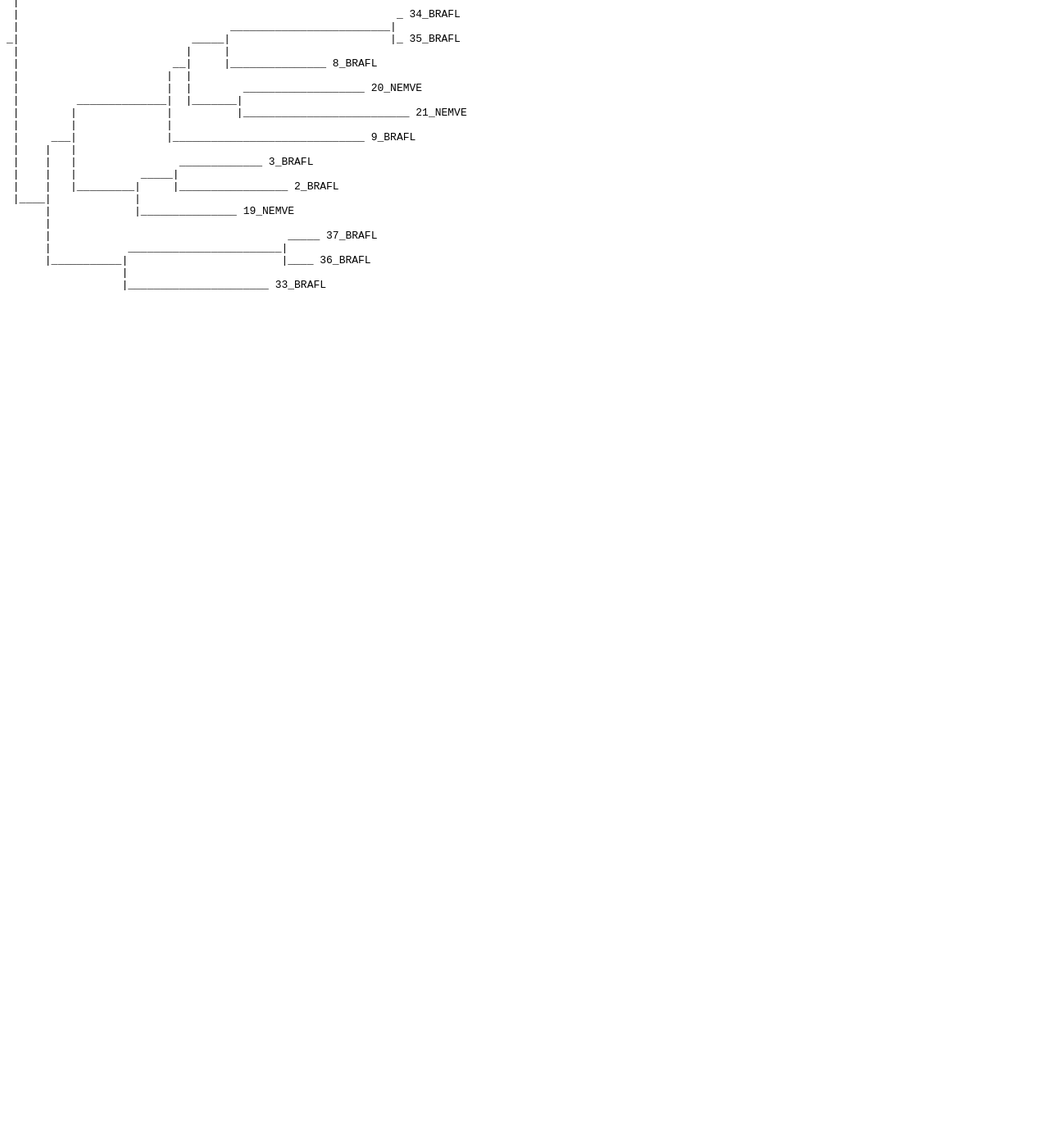
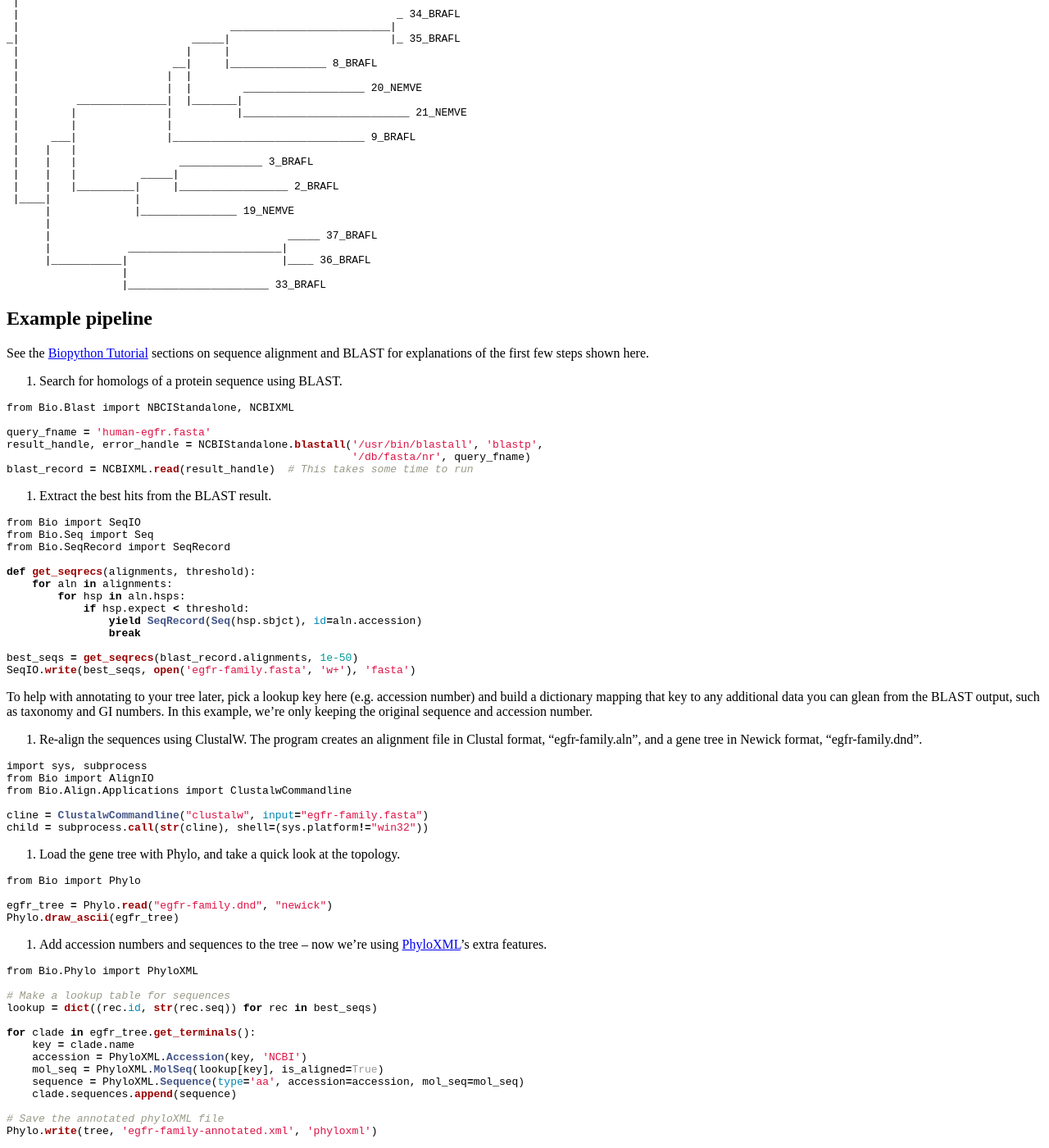
Before and after one commit to biopython/biopython.github.io, a Jekyll site: the page built from wiki/Phylo.md, in a window 1280 px wide and 1400 px high, scrolled down 4610 px. Shown: the whole window at 82% size. Built offline with Jekyll 4.4.1, drawn with Linux system fonts in a browser that asks for light colours; before the commit the page ends 4978 px from its top, so only the background shows below that.

Commit message:
Moved the example pipeline here from the PhyloXML page

````diff
--- a/wiki/Phylo.md
+++ b/wiki/Phylo.md
@@ -384,3 +384,88 @@ width demonstrates how relatively short branches are handled:
           |___________|                        |____ 36_BRAFL
                       |
                       |______________________ 33_BRAFL
+
+Example pipeline
+----------------
+
+See the [Biopython
+Tutorial](http://biopython.org/DIST/docs/tutorial/Tutorial.html)
+sections on sequence alignment and BLAST for explanations of the first
+few steps shown here.
+
+1. Search for homologs of a protein sequence using BLAST.
+
+``` python
+from Bio.Blast import NBCIStandalone, NCBIXML
+
+query_fname = 'human-egfr.fasta'
+result_handle, error_handle = NCBIStandalone.blastall('/usr/bin/blastall', 'blastp',
+                                                      '/db/fasta/nr', query_fname)
+blast_record = NCBIXML.read(result_handle)  # This takes some time to run
+```
+
+2. Extract the best hits from the BLAST result.
+
+``` python
+from Bio import SeqIO
+from Bio.Seq import Seq
+from Bio.SeqRecord import SeqRecord
+
+def get_seqrecs(alignments, threshold):
+    for aln in alignments:
+        for hsp in aln.hsps:
+            if hsp.expect < threshold:
+                yield SeqRecord(Seq(hsp.sbjct), id=aln.accession)
+                break
+
+best_seqs = get_seqrecs(blast_record.alignments, 1e-50)
+SeqIO.write(best_seqs, open('egfr-family.fasta', 'w+'), 'fasta')
+```
+
+To help with annotating to your tree later, pick a lookup key here (e.g.
+accession number) and build a dictionary mapping that key to any
+additional data you can glean from the BLAST output, such as taxonomy
+and GI numbers. In this example, we're only keeping the original
+sequence and accession number.
+
+3. Re-align the sequences using ClustalW. The program creates an
+alignment file in Clustal format, "egfr-family.aln", and a gene tree in
+Newick format, "egfr-family.dnd".
+
+``` python
+import sys, subprocess
+from Bio import AlignIO
+from Bio.Align.Applications import ClustalwCommandline
+
+cline = ClustalwCommandline("clustalw", input="egfr-family.fasta")
+child = subprocess.call(str(cline), shell=(sys.platform!="win32"))
+```
+
+4. Load the gene tree with Phylo, and take a quick look at the topology.
+
+``` python
+from Bio import Phylo
+
+egfr_tree = Phylo.read("egfr-family.dnd", "newick")
+Phylo.draw_ascii(egfr_tree)
+```
+
+5. Add accession numbers and sequences to the tree -- now we're using
+[PhyloXML](PhyloXML "wikilink")'s extra features.
+
+``` python
+from Bio.Phylo import PhyloXML
+
+# Make a lookup table for sequences
+lookup = dict((rec.id, str(rec.seq)) for rec in best_seqs)
+
+for clade in egfr_tree.get_terminals():
+    key = clade.name
+    accession = PhyloXML.Accession(key, 'NCBI')
+    mol_seq = PhyloXML.MolSeq(lookup[key], is_aligned=True)
+    sequence = PhyloXML.Sequence(type='aa', accession=accession, mol_seq=mol_seq)
+    clade.sequences.append(sequence)
+
+# Save the annotated phyloXML file
+Phylo.write(tree, 'egfr-family-annotated.xml', 'phyloxml')
+```
````
Also changed, not shown: 1 other file.
